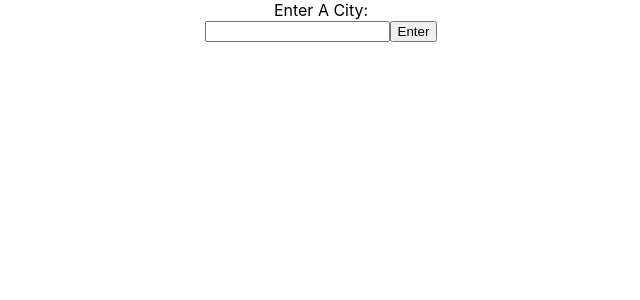
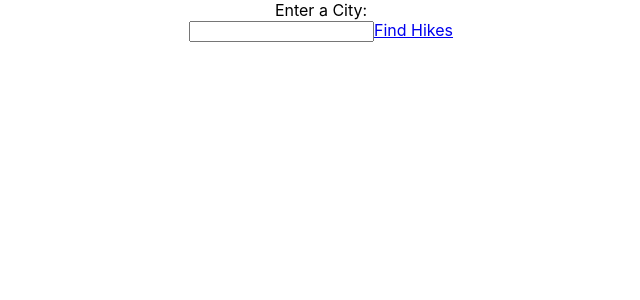
Before and after one commit to johnrobertmahlan/take-a-hike, a React (Create React App) app: page / in a window 1280 px wide. Shown: the top 300 px of the page, without its empty margins (319-959 px from the left). Built offline with nearby package versions, Linux system fonts and the light colour scheme.

Commit message:
connect to hiking API and build hike component

```diff
--- a/package.json
+++ b/package.json
@@ -8,6 +8,7 @@
     "@testing-library/user-event": "^7.2.1",
     "react": "^16.13.1",
     "react-dom": "^16.13.1",
+    "react-router-dom": "^5.2.0",
     "react-scripts": "3.4.1"
   },
   "scripts": {
--- a/src/App.js
+++ b/src/App.js
@@ -1,17 +1,25 @@
 import React, { Component } from 'react';
 import CityForm from './components/CityForm/CityForm';
+import HikePage from './components/HikePage/HikePage';
 import './App.css';
+import { getLatLng } from './services/geolocation';
+import { Route, Switch } from 'react-router-dom';
+import { findTrails } from './services/findtrails';
 
 class App extends Component {
 
   state = {
-    city: ''
+    city: '',
+    lat: null,
+    lng: null,
+    trails: []
   }
 
-  updateCity = e => {
-    e.preventDefault();
-    this.setState(state => ({ city: this.state.city })); // later, I think what I want this function to do is really to update the COORDINATES based on the city that's entered
-  }
+  updateCity = async e => {
+    const data = await getLatLng(this.state.city);
+    const trails = await findTrails(data.coord.lat, data.coord.lon);
+    this.setState({lat: data.coord.lat, lng: data.coord.lon, trails: trails.trails });
+  };
 
   handleEnterCity = e => {
     e.preventDefault();
@@ -20,9 +28,18 @@ class App extends Component {
 
   render() {
     return (
-      <div className="App">
-        <CityForm city={this.state.city} updateCity={this.updateCity} handleEnterCity={this.handleEnterCity} />
-      </div>
+      <Switch>
+        <Route exact path="/">
+          <div className="App">
+            <CityForm city={this.state.city} updateCity={this.updateCity} handleEnterCity={this.handleEnterCity} />
+          </div>
+        </Route>
+        <Route exact path="/hikes">
+          <div>
+            <HikePage trails={this.state.trails}/>
+          </div>
+        </Route>
+      </Switch>
     );
   }
 }
--- a/src/components/CityForm/CityForm.jsx
+++ b/src/components/CityForm/CityForm.jsx
@@ -1,12 +1,11 @@
 import React from 'react';
+import { Link } from 'react-router-dom';
 
 const CityForm = (props) => {
     return(
-        <div>Enter A City: <br />
-            <form onSubmit={props.updateCity}>
-                <input value={props.city} onChange={props.handleEnterCity}/>
-                <button>Enter</button>
-            </form>
+        <div>Enter a City: <br />
+            <input value={props.city} onChange={props.handleEnterCity}/>
+            <Link to="/hikes" onClick={props.updateCity}>Find Hikes</Link>
         </div>
     );
 }
--- /dev/null
+++ b/src/components/HikePage/HikePage.jsx
@@ -0,0 +1,11 @@
+import React from 'react';
+
+const HikePage = (props) => {
+    if(props.trails.length) return(
+        <div>
+            {props.trails.map((trail) => <li>{trail.name}</li>)} {/* Instead of <li>, I  will want a component for each trail*/}
+        </div>
+    ); else return <div>BOO</div>
+};
+
+export default HikePage;
--- a/src/index.js
+++ b/src/index.js
@@ -3,10 +3,12 @@ import ReactDOM from 'react-dom';
 import './index.css';
 import App from './App';
 import * as serviceWorker from './serviceWorker';
+import { BrowserRouter as Router } from 'react-router-dom';
+
 
 ReactDOM.render(
   <React.StrictMode>
-    <App />
+    <Router><App /></Router>
   </React.StrictMode>,
   document.getElementById('root')
 );
--- /dev/null
+++ b/src/services/findtrails.js
@@ -0,0 +1,4 @@
+export function findTrails(lat, lng) {
+    return fetch(`https://www.hikingproject.com/data/get-trails?lat=${lat}&lon=${lng}&maxDistance=10&key=200845173-05f15b7ae7c9b2ff2ebdfe522bad1f98`,
+    {mode: 'cors'}).then(response => response.json());
+};
--- /dev/null
+++ b/src/services/geolocation.js
@@ -0,0 +1,4 @@
+export function getLatLng(city) {
+    return fetch(`http://api.openweathermap.org/data/2.5/weather?q=${city}&appid=3130b9f6f3c126f9bc6a4a2c72b3f56c`,
+    {mode: 'cors'}).then(response => response.json());
+};
```
Also changed, not shown: src/logo.svg (deleted), 1 other file (tests, documents, lock files or other folders).
